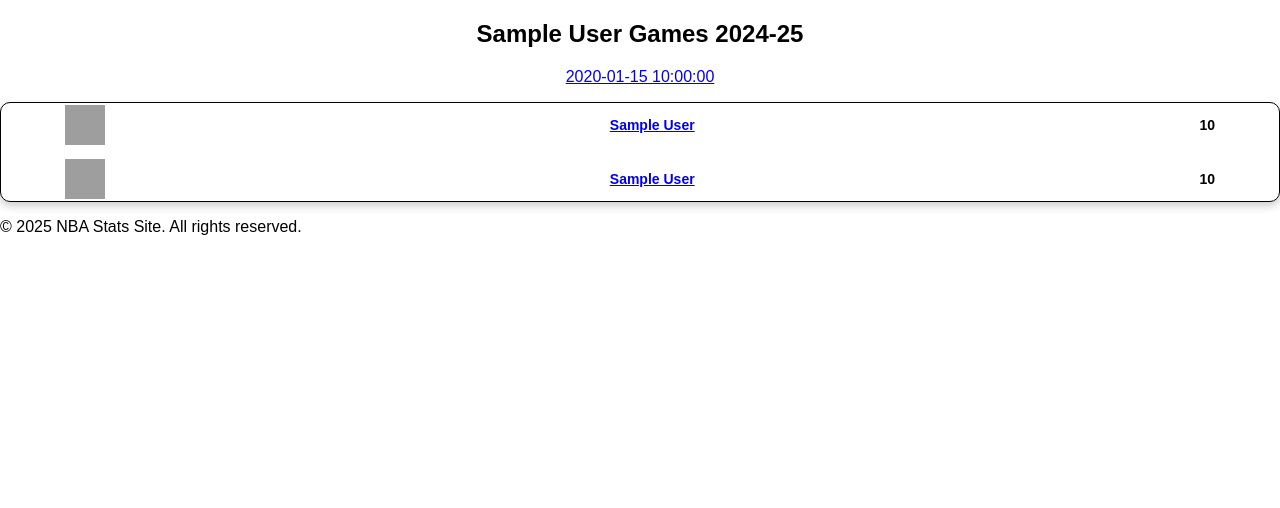
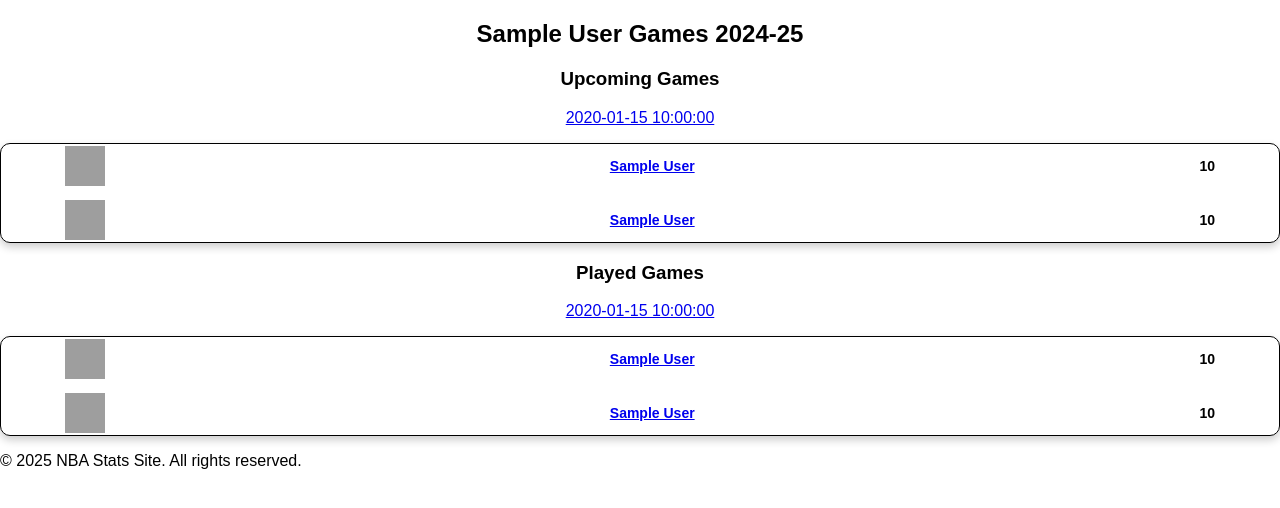
Before and after one commit to ben-hockley/NBAStats, a FastAPI app: template templates/team_games.html in a window 1280 px wide. Shown: the part 141-649 px from the top of the page. Run offline with FastAPI, Linux system fonts and the light colour scheme; the template is opened without the code that fills it: most values are stand-ins (such as "Sample title", 1, 10 or a date in 2020); grey boxes are pictures that could not be loaded.

Commit message:
sorted team games by most recent games first and split games into upcoming games and played games

```diff
--- a/data/nba.py
+++ b/data/nba.py
@@ -1390,7 +1390,13 @@ def get_team_games(team_id : int):
         page = api.nba.games.list(team_ids=[team_id], seasons=[2024], per_page=100, cursor=page.meta.next_cursor)
         games += page.data
 
-    return games
+    # reverse the games list so that the most recent game is first
+    games.reverse()
+    # split the games into games that have been played and games that are upcoming
+    played_games = [game for game in games if game.status == "Final"]
+    upcoming_games = [game for game in games if game.status != "Final"]
+
+    return played_games, upcoming_games
 
 def get_standings():
     """
--- a/main.py
+++ b/main.py
@@ -64,8 +64,8 @@ async def team_players(request: Request, team_id: int):
 @app.get("/teams/{team_id}/games", response_class=HTMLResponse)
 async def team_games(request: Request, team_id: int):
     team = next((team for team in NBA_teams if team.id == team_id), None)
-    games = get_team_games(team_id)
-    return templates.TemplateResponse("team_games.html", {"request": request, "team": team, "games": games})
+    played_games, upcoming_games = get_team_games(team_id)
+    return templates.TemplateResponse("team_games.html", {"request": request, "team": team, "played_games": played_games, "upcoming_games": upcoming_games})
 
 @app.get("/standings", response_class=HTMLResponse)
 async def standings(request: Request):
--- a/templates/team_games.html
+++ b/templates/team_games.html
@@ -17,10 +17,30 @@
 <section>
 <div class="game-list">
     <h2>{{ team['full_name'] }} Games 2024-25</h2>
-    {% if games|length == 0 %}
-        <p>No games scheduled for today.</p>
+    <h3>Upcoming Games</h3>
+    {% if upcoming_games|length == 0 %}
+        <p>No upcoming games</p>
     {% endif %}
-    {% for game in games %}
+    {% for game in upcoming_games %}
+    <a href="/games/{{ game['date'] }}"><p class="game-date">{{ game['date'] }}</p></a>
+        <div class="game-card">
+            <div class="team">
+                <img src="/static/img/team_logos/{{ game['home_team']['abbreviation'] }}.svg" alt="{{ game['home_team']['full_name'] }} logo" width="40" height="40">
+                <a href="/teams/{{ game['home_team']['id'] }}"><p>{{ game['home_team']['full_name'] }}</p></a>
+                <p>{{ game['home_team_score'] | int }}</p>
+            </div>
+            <div class="team">
+                <img src="/static/img/team_logos/{{ game['visitor_team']['abbreviation'] }}.svg" alt="{{ game['visitor_team']['full_name'] }} logo" width="40" height="40">
+                <a href="/teams/{{ game['visitor_team']['id'] }}"><p>{{ game['visitor_team']['full_name'] }}</p></a>
+                <p>{{ game['visitor_team_score'] | int }}</p>
+            </div>
+        </div>
+        {% endfor %}
+    <h3>Played Games</h3>
+    {% if played_games|length == 0 %}
+        <p>No played games</p>
+    {% endif %}
+    {% for game in played_games %}
     <a href="/games/{{ game['date'] }}"><p class="game-date">{{ game['date'] }}</p></a>
         <div class="game-card">
             <div class="team">
```
